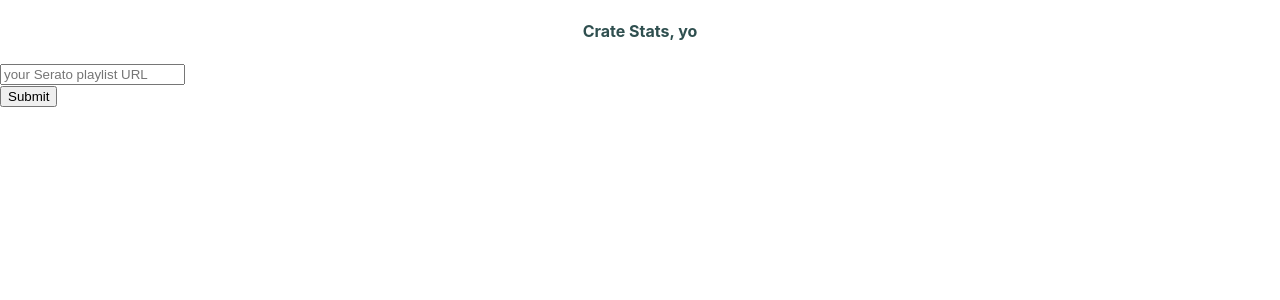
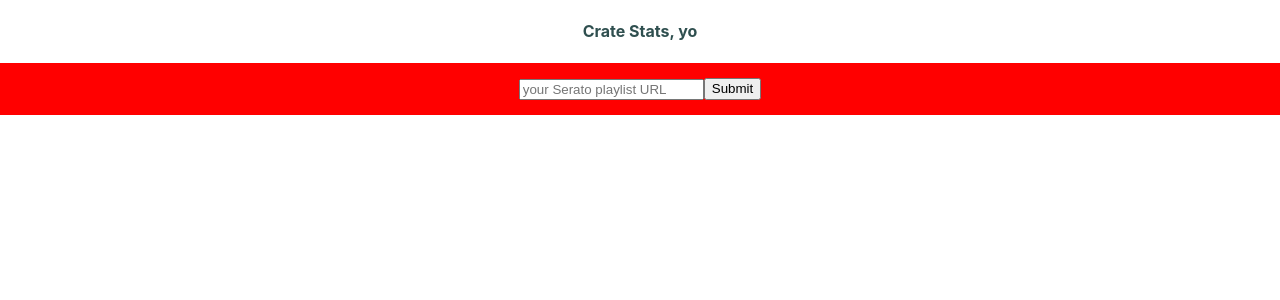
Before and after one commit to marcusmcb/crate-stats, a React (Create React App) app in the folder client/: page / in a window 1280 px wide. Shown: the top 300 px of the page. Built offline with nearby package versions, Linux system fonts and the light colour scheme.

Commit message:
corrected url value, properly returning data from dynamic input

```diff
--- a/client/src/components/CrateStats.js
+++ b/client/src/components/CrateStats.js
@@ -7,6 +7,10 @@ import './cratestats.css'
 
 const CrateStats = () => {
   let url
+
+  useEffect(() => {
+
+  }, [])
 
   const getReport = async (e) => {
     e.preventDefault()
@@ -25,7 +29,7 @@ const CrateStats = () => {
     <div>
       <Titlebar />
       <Fragment>
-        <Form onSubmit={getReport}>
+        <Form className='url-form' onSubmit={getReport}>
           <FormGroup>
             <Input
               type='text'
@@ -33,7 +37,6 @@ const CrateStats = () => {
               value={url}
               onChange={handleChange}
               placeholder='your Serato playlist URL'
-              bsSize='sm'
             />
           </FormGroup>
           <button type='submit'>Submit</button>
--- a/client/src/components/_CrateStats.js
+++ b/client/src/components/_CrateStats.js
@@ -56,7 +56,7 @@ const CrateStats = () => {
         <p>Loading...</p>
       ) : (
         <Fragment>
-          <Form onSubmit={getReport}>
+          <Form className='url-form' onSubmit={getReport}>
             <FormGroup>
               <Input
                 type='text'
@@ -64,7 +64,6 @@ const CrateStats = () => {
                 value={url}
                 onChange={handleChange}
                 placeholder='your Serato playlist URL'
-                bsSize='sm'
               />
             </FormGroup>
             <button type='submit'>Submit</button>
--- a/client/src/components/cratestats.css
+++ b/client/src/components/cratestats.css
@@ -2,3 +2,11 @@
   color: darkslategray;
   text-align: center;
 }
+
+.url-form {
+  background-color: red;
+  display: flex;
+  flex-direction: row;
+  justify-content: center;
+  padding: 15px;
+}
```
